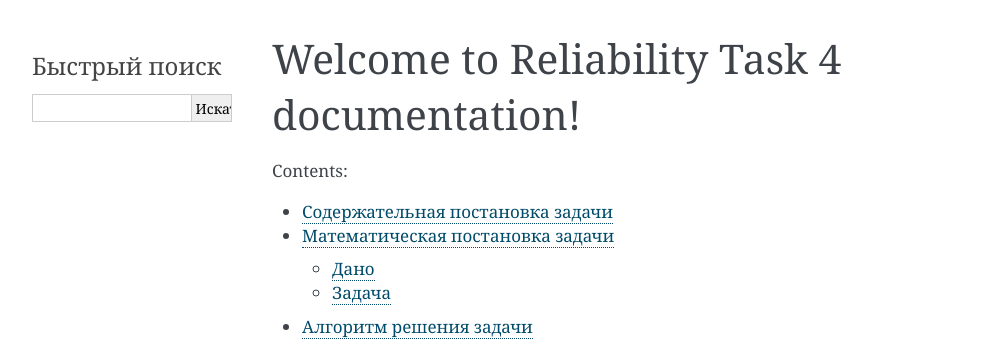
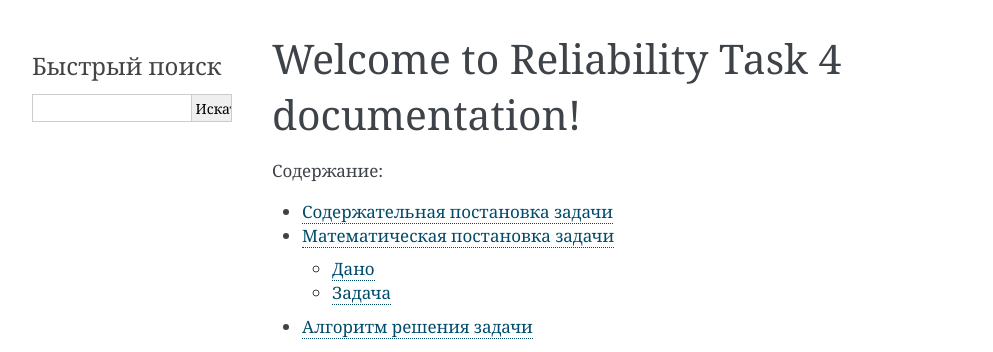
Before and after one commit to grihabor/reliability-projects, a Sphinx documentation site: the page built from task_4/docs/source/index.rst, in a window 1280 px wide. Shown: the top 352 px of the page, without its empty margins (148-1141 px from the left). Built offline with Sphinx 7.4.7, drawn with Linux system fonts in a browser that asks for light colours.

Commit message:
russian title

```diff
--- a/task_4/docs/source/conf.py
+++ b/task_4/docs/source/conf.py
@@ -147,7 +147,7 @@
 latex_documents = [(
     master_doc,
     'ReliabilityProjects.tex',
-    'Reliability Task 4 Documentation',
+    'Отчет по заданию 4',
     'Бородин Григорий, группа 420',
     'howto',
 )]
--- a/task_4/docs/source/index.rst
+++ b/task_4/docs/source/index.rst
@@ -8,7 +8,7 @@
 
 .. toctree::
    :maxdepth: 2
-   :caption: Contents:
+   :caption: Содержание:
 
    task_description
    math_problem
```
